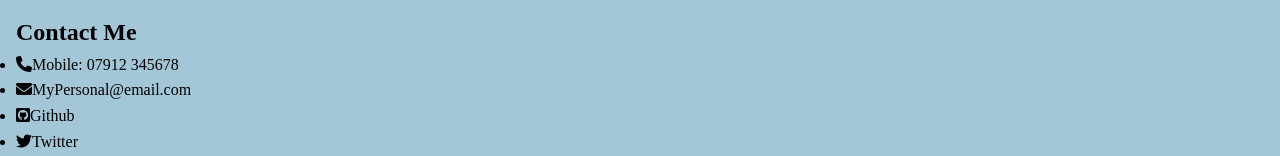
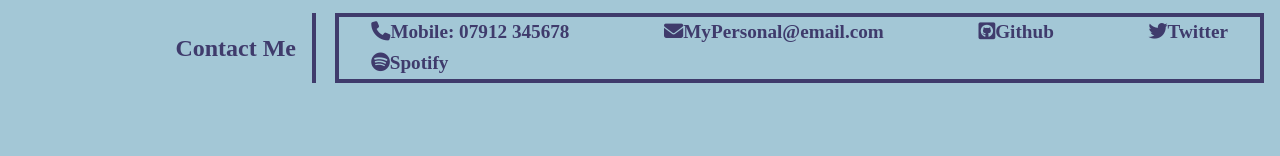
Before and after one commit to koolleeo/Portfolio, a plain HTML site: page index.html in a window 1280 px wide. Shown: the part 1513-1669 px from the top of the page. After the commit the page ends 1612 px from the top, so only its background shows below. Drawn offline with Linux system fonts and the light colour scheme.

Commit message:
CSS updated - added css for footer section

```diff
--- a/assets/css/style.css
+++ b/assets/css/style.css
@@ -254,3 +254,61 @@ header {
 .work-box h2, .work-box p {
     margin-bottom: 0.5rem;
 }
+
+/* footer */
+
+.grid-footer {
+    display: grid;
+    grid-gap: 1.2rem;
+    grid-template-columns: 300px 1fr ;
+    grid-template-areas:
+    "contactme-1 contactme-2"
+}
+
+.contactme-1 {
+    grid-area: contactme-1;
+    border-right: 0.3rem solid var(--dark-clr);
+    width: 300px;
+    font-weight: bold;
+    color: var(--dark-clr);
+    margin-bottom: 1rem;
+}
+
+.contactme-2 {
+    grid-area: contactme-2;
+    border: 0.3rem solid var(--dark-clr);
+    color: var(--dark-clr);
+    margin-bottom: 1rem;
+}
+
+
+.contactme-2 ul {
+    display: flex;
+    flex-direction: row;
+    list-style-type: none;
+    flex-wrap: wrap;
+    align-content: center;
+    justify-content: space-between;
+    height: 100%;
+}
+
+.contactme-2 li {
+    font-size: 1.2em;
+    font-weight: bold;
+    color: var(--dark-clr);
+    padding: 0 2rem;
+
+}
+
+.contactme-2 a:hover {
+    color: var(--light-clr);
+    font-size: xx-large;
+
+}
+
+.contactme-1 h2 {
+    text-align: end;
+    margin-right: 1rem;
+    margin-top: 1rem;
+
+}
```
